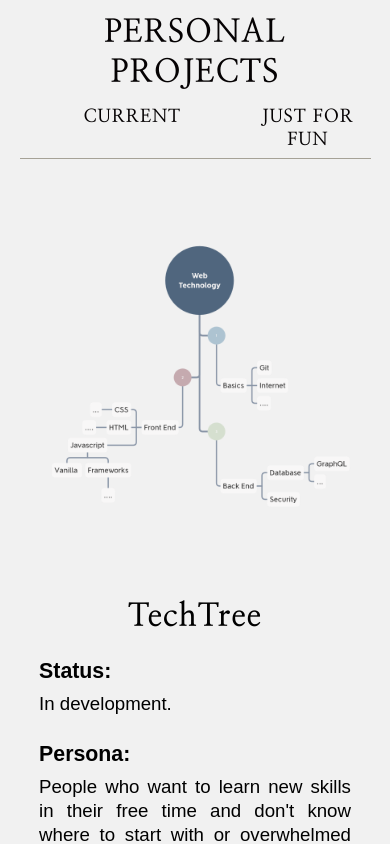
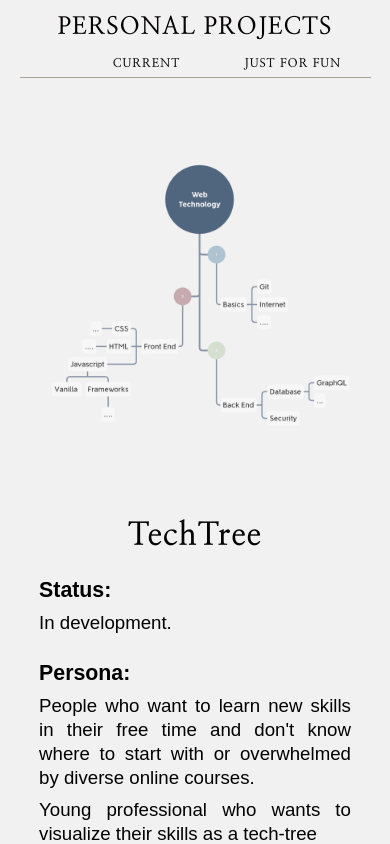
Before and after one commit to Chen0523/PersonalProjects, a React (Create React App) app: page /#/ in a window 390 px wide. Shown: the top 844 px of the page. Built offline with nearby package versions, Linux system fonts and the light colour scheme; a web font is replaced by a local one.

Commit message:
title responsive

```diff
--- a/src/components/components.css
+++ b/src/components/components.css
@@ -135,6 +135,12 @@
       top:0;
       text-align: center;
   }
+     .titleBar{
+         justify-content: center;
+     }
+     .bar{
+    justify-content: center;
+}
      artodoimg img{
          width:50%
      }
@@ -163,7 +169,16 @@
      }
 }
 @media (max-width: 500px){
+    .title {
+      font-size: 18pt;
+      top:0;
+      text-align: center;
+  }
     .br{
         font-size: 24pt;
     }
+
+.bar > *{
+    font-size: 12px;
 }
+}
```
